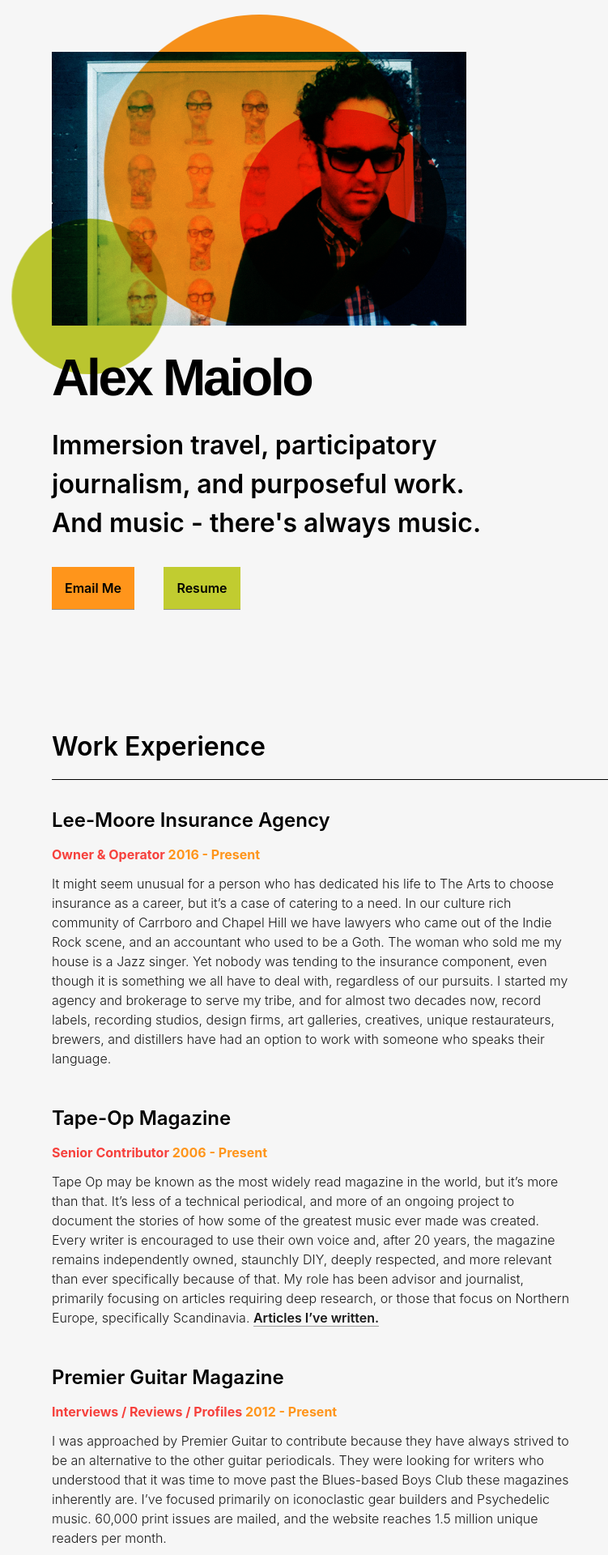
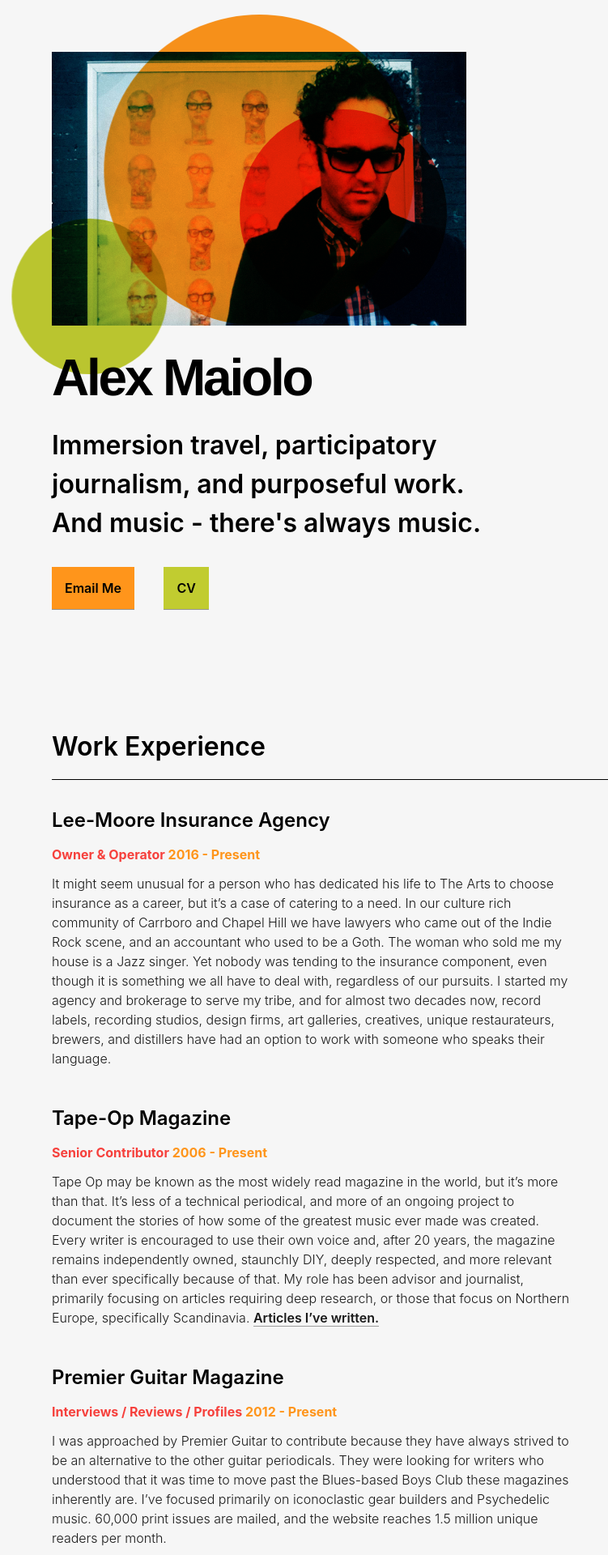
Before and after one commit to spenhar/alex-maiolo, a Jekyll site: the page built from index.html, in a window 1280 px wide. Shown: the top 1920 px of the page at 81% size, without its empty margins (0-751 px from the left). Built offline with Jekyll 4.4.1, drawn with Linux system fonts in a browser that asks for light colours; some of the changed text lies outside the part shown.

Commit message:
latest updates

```diff
--- a/_config.yml
+++ b/_config.yml
@@ -1,6 +1,6 @@
 # Site settings
 title: Alex Maiolo
-email: hello@alexmaiolo.com
+email: stablenet@gmail.com
 description: > # this means to ignore newlines until "baseurl:"
   Personal portfolio and writings of Alex Maiolo (@spenhar)
 baseurl: "" # the subpath of your site, e.g. /blog/
--- a/_includes/footer.html
+++ b/_includes/footer.html
@@ -2,12 +2,8 @@
   <div class="wrapper cf">
     <nav class="col col-12 pad-m">
       <div class="">
-        <a class="mar-r-s" href="mailto:{{ site.email }}"><span class="">EMAIL</span></a>
-        <!-- <span class="orange">&bull;</span> -->
-        <!-- <a class="mar-r-s" href="http://github.com/{{ site.github_username }}" target="_new" title="Follow @spenhar on GitHub">GITHUB</a> -->
-        <!-- <a class="mar-l-s" href="http://twitter.com/{{ site.twitter_username }}" target="_new" title="Follow @spenhar on Twitter"><span class="">TWITTER</span></a> -->
-        <!-- <span class="orange">&bull;</span> -->
-        <!-- <a class="mar-l-s" href="http://instagram.com/{{ site.instagram_username }}" target="_new" title="Follow @spenhar on Twitter"><span class="">INSTAGRAM</span></a> -->
+        <a class="mar-r-s" href="mailto:{{ site.email }}"><span class="">Email Me</span></a>
+        <a class="mar-l-xl link light" target="_blank" href="http://spenhar.com/"><span class="b30">site by </span>spenhar</a>
       </div>
     </nav>
   </div>
--- a/_sass/_typography.scss
+++ b/_sass/_typography.scss
@@ -87,7 +87,7 @@
 .bold {
   font-weight: 600;
 }
-.light{}
+.light{font-weight:300;}
 
 .sans-serif { font-family: -apple-system, BlinkMacSystemFont, 'avenir next', avenir, helvetica, 'helvetica neue', ubuntu, roboto, noto, 'segoe ui', arial, sans-serif; }
 .serif { font-family: georgia, times, serif; }
--- a/index.html
+++ b/index.html
@@ -22,7 +22,7 @@
   </div>
   <div class="pad-y-l">
     <a class="bg-orange pad-m mar-r-l" href="mailto:{{ site.email }}">Email Me</a>
-    <a class="bg-lime pad-m" href="#work">Resume</a>
+    <a class="bg-lime pad-m" href="#work">CV</a>
   </div>
 
 </section>
@@ -77,8 +77,8 @@
   <hr>
   <div class="pad-y-m">
       <div class="pad-b-l">
-        <h4>East Carolina University, Greenville NC <span class="orange">1986 - 1988</span></h4>
-        <h4>University of North Carolina, Chapel Hill <span class="orange">1988 - 1991</span></h4>
+        <h4>East Carolina University, Greenville NC <span class="orange mar-x-s">1986 - 1988</span></h4>
+        <h4>University of North Carolina, Chapel Hill <span class="orange mar-x-s">1988 - 1991</span></h4>
       </div>
   </div>
 </section>
```
